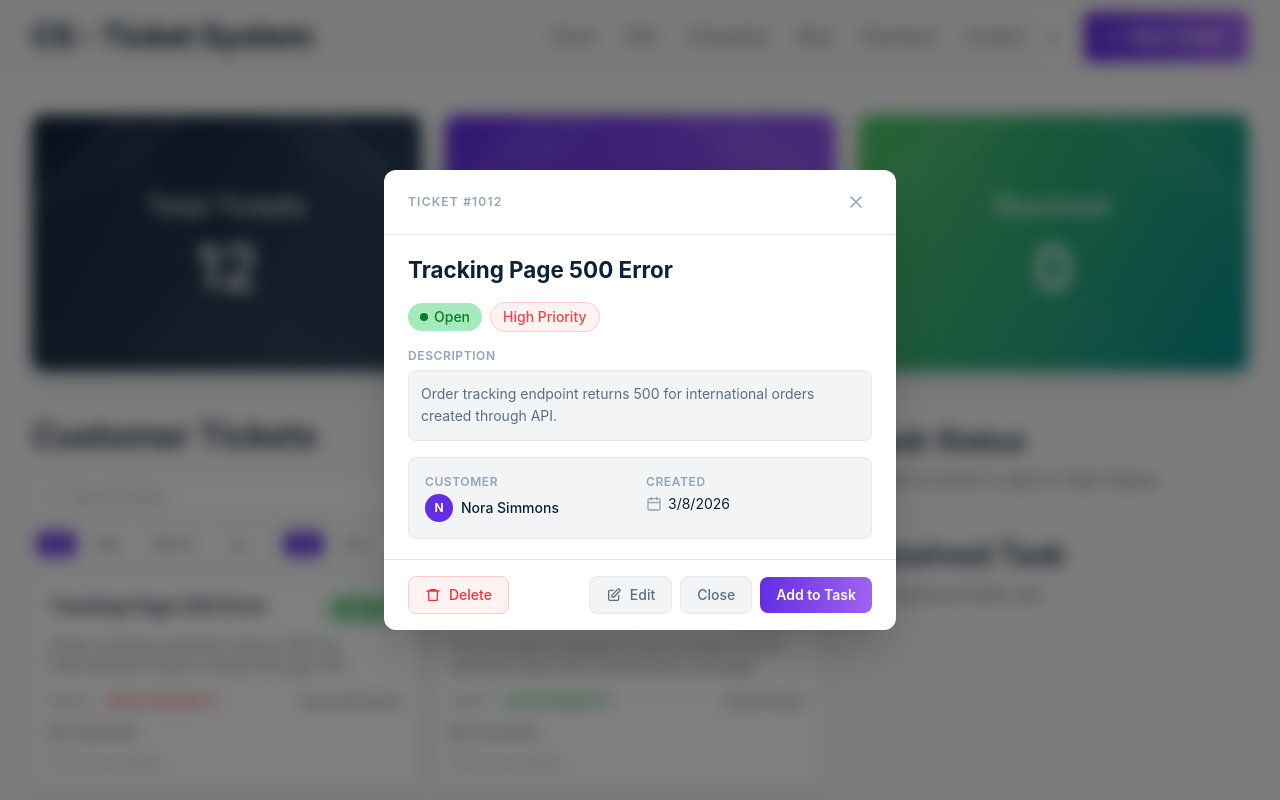
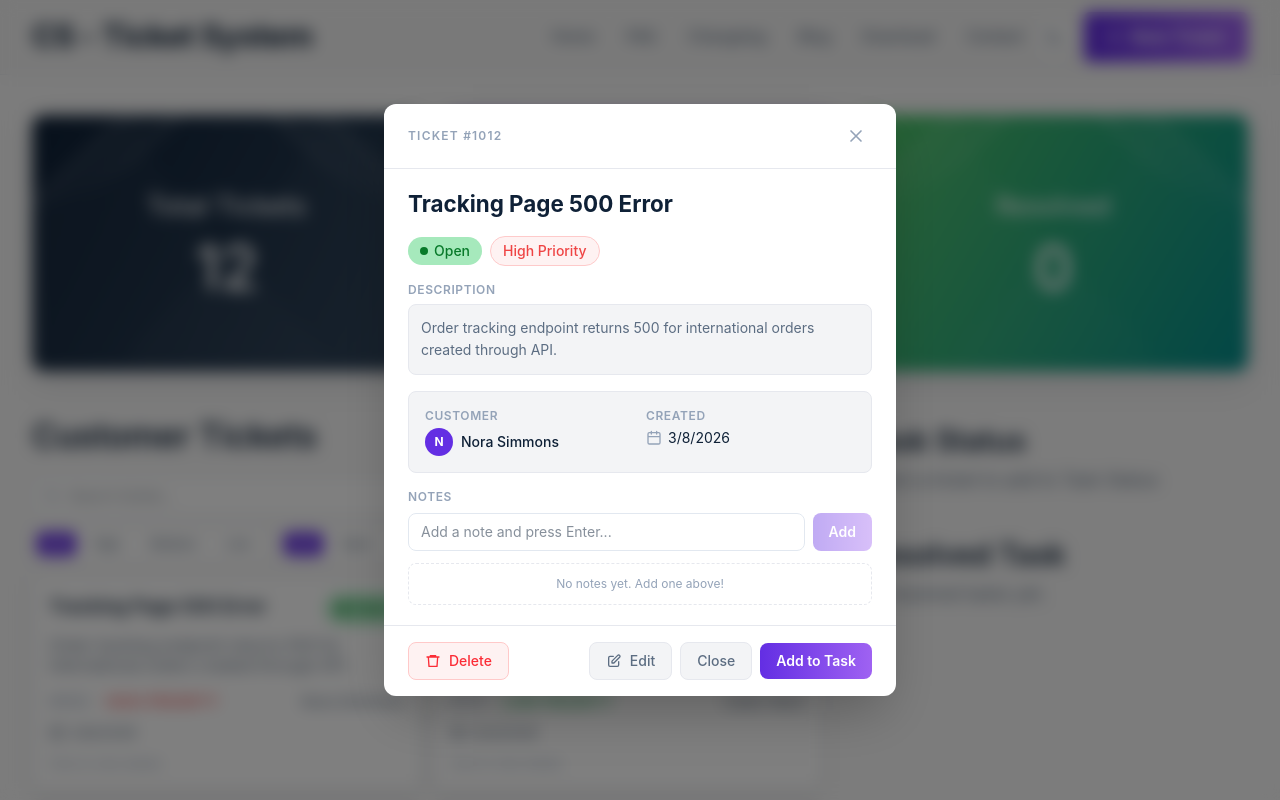
Before and after one commit to Shawon-Mahmud07/Customer-Support-Zone, a React (Vite) app: page / in a window 1280 px wide. Both pictures are taken after a click on the button 226 px from the left and 682 px from the top of the page. Shown: the top 800 px of the page. Built offline with nearby package versions, Linux system fonts and the light colour scheme.

Commit message:
feat(ticket): add note management functionality in TicketDetailModal

```diff
--- a/src/components/MainSection.jsx
+++ b/src/components/MainSection.jsx
@@ -325,6 +325,9 @@ function MainSection({
   sortBy,
   onSortChange,
   onEditTicket,
+  ticketNotes,
+  onAddNote,
+  onDeleteNote,
 }) {
   const [selectedTicket, setSelectedTicket] = useState(null);
 
@@ -479,6 +482,9 @@ function MainSection({
       {selectedTicket && (
         <TicketDetailModal
           ticket={selectedTicket}
+          notes={ticketNotes[selectedTicket?.id] || []}
+          onAddNote={(text) => onAddNote(selectedTicket.id, text)}
+          onDeleteNote={(noteId) => onDeleteNote(selectedTicket.id, noteId)}
           onClose={() => setSelectedTicket(null)}
           onAddToTask={(id) => {
             onAddToTask(id);
--- a/src/components/TicketDetailModal.jsx
+++ b/src/components/TicketDetailModal.jsx
@@ -14,8 +14,18 @@ const priorityStyles = {
 
 const PRIORITIES = ["High", "Medium", "Low"];
 
-function TicketDetailModal({ ticket, onClose, onAddToTask, onDelete, onEdit }) {
+function TicketDetailModal({
+  ticket,
+  notes = [],
+  onAddNote,
+  onDeleteNote,
+  onClose,
+  onAddToTask,
+  onDelete,
+  onEdit,
+}) {
   const [isEditing, setIsEditing] = useState(false);
+  const [noteInput, setNoteInput] = useState("");
   const [isConfirmingDelete, setIsConfirmingDelete] = useState(false);
   const [form, setForm] = useState({
     title: ticket.title,
@@ -38,13 +48,19 @@ function TicketDetailModal({ ticket, onClose, onAddToTask, onDelete, onEdit }) {
     setForm((prev) => ({ ...prev, [name]: value }));
     setErrors((prev) => ({ ...prev, [name]: undefined }));
   }
-
+// Validation
   function validate() {
     const e = {};
     if (!form.title.trim()) e.title = "Title is required.";
     if (!form.description.trim()) e.description = "Description is required.";
     if (!form.customer.trim()) e.customer = "Customer name is required.";
     return e;
+  }
+// Note handlers
+  function handleNoteSubmit() {
+    if (!noteInput.trim()) return;
+    onAddNote(noteInput);
+    setNoteInput("");
   }
 
   function handleSave() {
@@ -360,6 +376,107 @@ function TicketDetailModal({ ticket, onClose, onAddToTask, onDelete, onEdit }) {
                   </div>
                 </div>
               </div>
+              {/* ── NOTES SECTION ── */}
+              {!isEditing && (
+                <div>
+                  <p
+                    className="mb-2 text-xs font-semibold uppercase tracking-wider"
+                    style={{ color: "var(--text-muted)" }}
+                  >
+                    Notes{" "}
+                    {notes.length > 0 && (
+                      <span className="ml-1 rounded-full bg-[#632EE3]/10 px-2 py-0.5 text-[#632EE3]">
+                        {notes.length}
+                      </span>
+                    )}
+                  </p>
+
+                  {/* Input */}
+                  <div className="flex gap-2 mb-3">
+                    <input
+                      type="text"
+                      value={noteInput}
+                      onChange={(e) => setNoteInput(e.target.value)}
+                      onKeyDown={(e) => e.key === "Enter" && handleNoteSubmit()}
+                      placeholder="Add a note and press Enter..."
+                      className="flex-1 rounded-lg border px-3 py-2 text-sm outline-none transition focus:ring-2 focus:ring-[#632EE3]/30 focus:border-[#632EE3]"
+                      style={{
+                        backgroundColor: "var(--input-bg)",
+                        borderColor: "var(--input-border)",
+                        color: "var(--text-primary)",
+                      }}
+                    />
+                    <button
+                      onClick={handleNoteSubmit}
+                      disabled={!noteInput.trim()}
+                      className="rounded-lg bg-[linear-gradient(90deg,#632EE3_0%,#9F62F2_100%)] px-4 py-2 text-sm font-semibold text-white transition hover:brightness-95 disabled:opacity-40 disabled:cursor-not-allowed"
+                    >
+                      Add
+                    </button>
+                  </div>
+
+                  {/* Notes List */}
+                  {notes.length === 0 ? (
+                    <p
+                      className="text-center text-xs py-3 rounded-lg border border-dashed"
+                      style={{
+                        color: "var(--text-muted)",
+                        borderColor: "var(--border-color)",
+                      }}
+                    >
+                      No notes yet. Add one above!
+                    </p>
+                  ) : (
+                    <div className="space-y-2 max-h-40 overflow-y-auto pr-1">
+                      {notes.map((note) => (
+                        <div
+                          key={note.id}
+                          className="flex items-start justify-between gap-2 rounded-lg border px-3 py-2.5"
+                          style={{
+                            borderColor: "var(--border-color)",
+                            backgroundColor: "var(--bg-base)",
+                          }}
+                        >
+                          <div className="flex-1 min-w-0">
+                            <p
+                              className="text-sm leading-relaxed wrap-break-word"
+                              style={{ color: "var(--text-primary)" }}
+                            >
+                              {note.text}
+                            </p>
+                            <p
+                              className="mt-1 text-xs"
+                              style={{ color: "var(--text-muted)" }}
+                            >
+                              {note.createdAt}
+                            </p>
+                          </div>
+                          <button
+                            onClick={() => onDeleteNote(note.id)}
+                            className="shrink-0 rounded p-1 transition hover:bg-red-50 hover:text-red-400"
+                            style={{ color: "var(--text-muted)" }}
+                          >
+                            <svg
+                              xmlns="http://www.w3.org/2000/svg"
+                              viewBox="0 0 24 24"
+                              fill="none"
+                              stroke="currentColor"
+                              strokeWidth={2}
+                              className="h-3.5 w-3.5"
+                            >
+                              <path
+                                strokeLinecap="round"
+                                strokeLinejoin="round"
+                                d="M6 18 18 6M6 6l12 12"
+                              />
+                            </svg>
+                          </button>
+                        </div>
+                      ))}
+                    </div>
+                  )}
+                </div>
+              )}
             </>
           )}
         </div>
```
